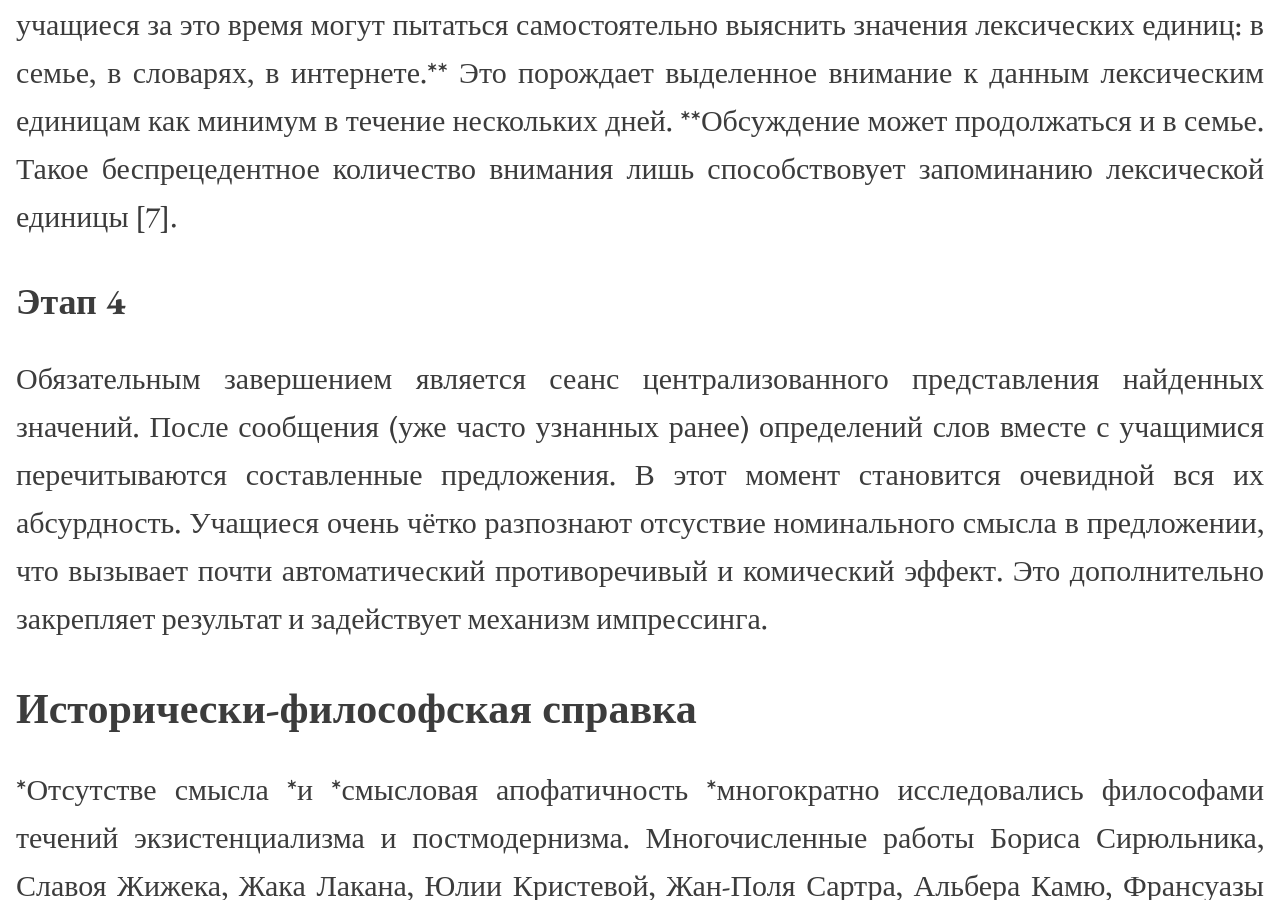
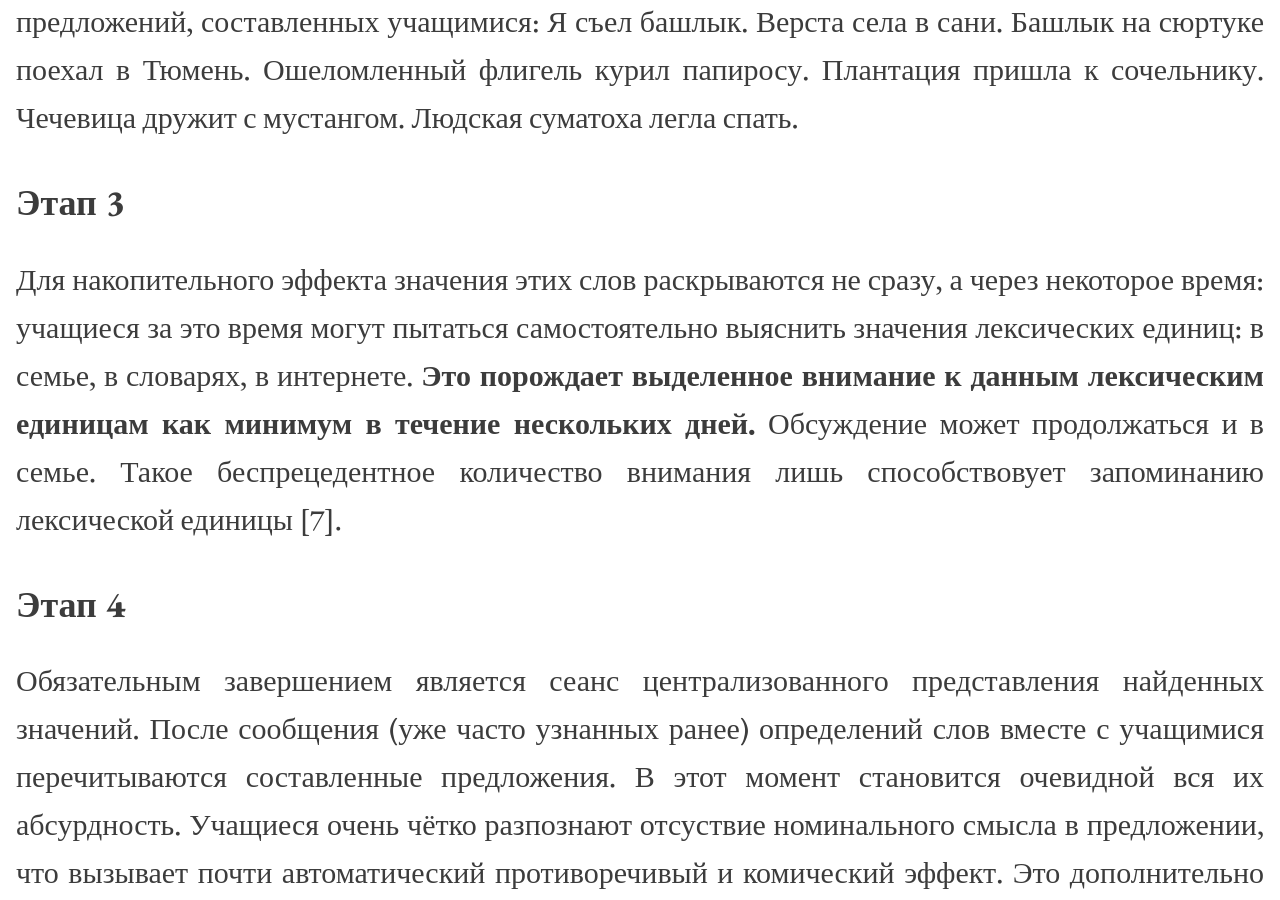
Before and after one commit to seveleva/seveleva, a Jekyll site: the page built from rhetor.md, in a window 1280 px wide and 900 px high, scrolled down 13120 px. Built offline with Jekyll 4.4.1, drawn with Linux system fonts in a browser that asks for light colours; some of the changed text lies outside the part shown.

Commit message:
Update rhetor.md

```diff
--- a/rhetor.md
+++ b/rhetor.md
@@ -83,11 +83,11 @@
 
 ![](http://seveleva.com/img/pyram.svg){:height="40%" width="40%"}
 
-Между безусловными словарями находится **условный лексическо-частотный континуум **(непрерывное пространство). Если активная и пассивная части определяются средой и условиями обитания, то структура этого условного континуума — субъектозависима (зависит от конкретного индивида). В этом и заключается её «условность». Так, например, слово «гуща» («Малая выпь устраивает своё гнездо в гуще тростника») понимается всеми, но далеко не все индивиды при спонтанном формировании фразы его употребят. Большое число опрошенных, например, предпочли заменить его более популярным словом «заросли». Таким образом, употребительность таких лексических элементов находится в прямой зависимости от возраста, интересов и мировоззрения субъекта, поэтому даже довольно частотные слова можно причислить лишь к *условно *активному словарю.
+Между безусловными словарями находится **условный лексическо-частотный континуум** (непрерывное пространство). Если активная и пассивная части определяются средой и условиями обитания, то структура этого условного континуума — субъектозависима (зависит от конкретного индивида). В этом и заключается её «условность». Так, например, слово «гуща» («Малая выпь устраивает своё гнездо в гуще тростника») понимается всеми, но далеко не все индивиды при спонтанном формировании фразы его употребят. Большое число опрошенных, например, предпочли заменить его более популярным словом «заросли». Таким образом, употребительность таких лексических элементов находится в прямой зависимости от возраста, интересов и мировоззрения субъекта, поэтому даже довольно частотные слова можно причислить лишь к *условно* активному словарю.
 
 Процесс освоения лексики языка заключается, таким образом, в приобретении навыка употребления слов из верхних слоёв условно активного запаса и переведении их в безусловно активный запас (процесс 1 на рис.), а также в упорном освоении пассивного запаса и постепенном переводе его в условно активный (процесс 2). Лингвистическая жизнь человека от первого дня жизни и до глубокой старости вращается вокруг этих двух процессов ассимилирования (приятия, приобретения) лексики. Но если перевод активного словарного запаса из условной стадии в безусловную происходит сам собой, то перевод редко встречающихся слов необходимо стимулировать.
 
-![](http://seveleva.com/img/pyram2.svg){:height="40%" width="40%"}
+![](http://seveleva.com/img/pyram2.svg){:height="60%" width="60%"}
 
 На это есть нейробиологические причины. Нейрофизиологами и нейротеоретиками приводятся \[6\] два основных механизма нейронной пластичности (изменения структуры знания, процесса обучения):
 
@@ -114,7 +114,7 @@
 
 Например, в ходе одного из уроков чтения к рассмотрению был предложен рассказ А. П. Чехова «Мальчики». Следующие слова не смогли быть сходу поняты учениками и подлежали, таким образом, объяснению и запоминанию:
 
-![](http://seveleva.com/img/Rhetor.svg){:height="50%" width="50%"}
+![](http://seveleva.com/img/Rhetor.svg){:height="60%" width="60%"}
 
 Причины этого непонимания следующие:
 
@@ -131,7 +131,7 @@
 
 Правильно работающие в других ситуациях словообразовательные привычки дают в этой ситуации сбой, например суффиксы -ук, -ник, обычно характеризующие людей или одушевленные существа, в этом случае их не обозна­чают. В другой («рифмующейся») фразе эти привычки сработали бы правильно:
 
-##### «Барс**ук** на б**ыке** поехал в Тюмень, где его встретил началь**ник**».
+##### «Барс*ук* на б*ыке* поехал в Тюмень, где его встретил началь*ник*».
 
 Сам факт нерегулярности этимологии и орфографии подобных слов «сподвигает» учащихся неправильно употребить их в подобных предложениях.
 
@@ -139,7 +139,7 @@
 
 ### Этап 3
 
-Для накопительного эффекта значения этих слов раскрываются не сразу, а через некоторое время: учащиеся за это время могут пытаться самостоятельно выяснить значения лексических единиц: в семье, в словарях, в интернете.** Это порождает выделенное внимание к данным лексическим единицам как минимум в течение нескольких дней. **Обсуждение может продолжаться и в семье. Такое беспрецедентное количество внимания лишь способствовует запоминанию лексической единицы \[7\].
+Для накопительного эффекта значения этих слов раскрываются не сразу, а через некоторое время: учащиеся за это время могут пытаться самостоятельно выяснить значения лексических единиц: в семье, в словарях, в интернете. **Это порождает выделенное внимание к данным лексическим единицам как минимум в течение нескольких дней.** Обсуждение может продолжаться и в семье. Такое беспрецедентное количество внимания лишь способствовует запоминанию лексической единицы \[7\].
 
 ### Этап 4
 
@@ -147,7 +147,7 @@
 
 ## Исторически-философская справка
 
-*Отсутстве смысла *и *смысловая апофатичность *многократно исследовались философами течений экзистенциализма и постмодернизма. Многочисленные работы Бориса Сирюльника, Славоя Жижека, Жака Лакана, Юлии Кристевой, Жан-Поля Сартра, Альбера Камю, Франсуазы Дольто, Виктора Франкла показали пограничность, неистовость и внечеловечность переживания бессмысленности, абсурда, множественности дискурса, дискурсионной деконструкции и детурнемана (фр. détournement). Положительный эффект этих постмодернистских практик, правильно и в минимальной, дозированной мере примененных в обучении, сегодня не подвергается сомнению ни одним из специалистов мирового уровня.
+*Отсутстве смысла* и *смысловая апофатичность* многократно исследовались философами течений экзистенциализма и постмодернизма. Многочисленные работы Бориса Сирюльника, Славоя Жижека, Жака Лакана, Юлии Кристевой, Жан-Поля Сартра, Альбера Камю, Франсуазы Дольто, Виктора Франкла показали пограничность, неистовость и внечеловечность переживания бессмысленности, абсурда, множественности дискурса, дискурсионной деконструкции и детурнемана (фр. détournement). Положительный эффект этих постмодернистских практик, правильно и в минимальной, дозированной мере примененных в обучении, сегодня не подвергается сомнению ни одним из специалистов мирового уровня.
 
 Кратковременное использование «бессмысленности» для закрепления новых лексических единиц, таким образом, лишь придаёт дополнительную силу приёму «Ритор».
 
@@ -164,9 +164,9 @@
 ## Библиография
 
 1.  Концепция учебного предмета «Литературное чтение» : утв. М-вом образования Респ. Беларусь 29.05.2009 за № 675. — Минск : Нац. институт образования, 2009.
-2.  Pinyin News \[Electronic resource\] : Chinese literacy (Китайская грамотность, англ.). — Banqiao, Taiwan : Blog of Pinyin.info, 2006. Mode of access: http://pinyin.info/news/2006/chinese-literacy. Date of access: 12.01.2017.
-3.  Национальный корпус русского языка \[Электронный ресурс\]. — М.: Институт русского языка им. В. В. Виноградова РАН, с 2003. Режим доступа: http://www.ruscorpora.ru/search-main.html. Дата доступа: 12.01.2017.
+2.  Pinyin News \[Electronic resource\] : Chinese literacy (Китайская грамотность, англ.). — Banqiao, Taiwan : Blog of Pinyin.info, 2006. Mode of access: [http://pinyin.info/news/2006/chinese-literacy](http://pinyin.info/news/2006/chinese-literacy). Date of access: 12.01.2017.
+3.  Национальный корпус русского языка \[Электронный ресурс\]. — М.: Институт русского языка им. В. В. Виноградова РАН, с 2003. Режим доступа: [http://www.ruscorpora.ru/search-main.html](http://www.ruscorpora.ru/search-main.html). Дата доступа: 12.01.2017.
 4.  Ляшевская О. Н., Шаров С. А. Частотный словарь современного русского языка (на материалах Национального корпуса русского языка). — М.: Азбуковник, 2009. — 1087 с.— ISBN 978-5-91172-024-7.
 5.  Арапов М. В. Активный словарь // Лингвистический энциклопедический словарь / Под ред. В. Н. Ярцевой. — М.: Советская энциклопедия, 1990. — 685 с. — ISBN 5-85270-031-2.
 6.  Норман Дойдж, Пластичность мозга. М.: Эксмо, 2010, ISBN: 978-5-699-41441-3.
-7.  Бежанов Г. С., Эйрамджан А. Н. Где находится нофеле́т? — М.: Мосфильм, ТО «Ритм», 1987, — 77 мин. — IMDb-ID 0093077.
+7.  Бежанов Г. С., Эйрамджан А. Н. Где находится нофеле́т? — М.: Мосфильм, ТО «Ритм», 1987, — 77 мин. — IMDb-ID [0093077](www.imdb.com/title/tt0093077/).
```
